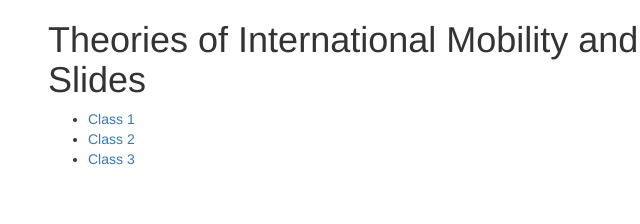
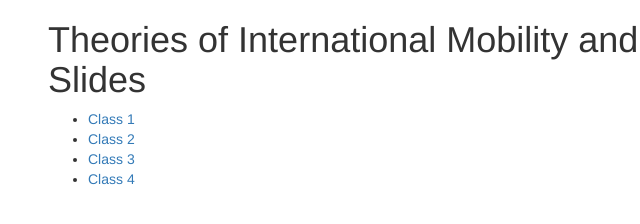
Before and after one commit to JohnPalmer/MigrationTheory2020-Slides, a plain HTML site: page index.html in a window 1280 px wide. Shown: the full height of the page, 7-647 px from the left. Drawn offline with nearby package versions, Linux system fonts and the light colour scheme.

Commit message:
c4 index

```diff
--- a/index.html
+++ b/index.html
@@ -38,8 +38,8 @@
        <li><a href="class02.html">Class 2</a></li>
 
         <li><a href="class03.html">Class 3</a></li>
-<!--       <li><a href="class04.html">Class 4</a></li>
-  <li><a href="class05.html">Class 5</a></li>
+       <li><a href="class04.html">Class 4</a></li>
+<!--  <li><a href="class05.html">Class 5</a></li>
      <li><a href="class06.html">Class 6</a></li>
      <li><a href="class07.html">Class 7</a></li>
      <li><a href="class08.html">Class 8</a></li>
```
